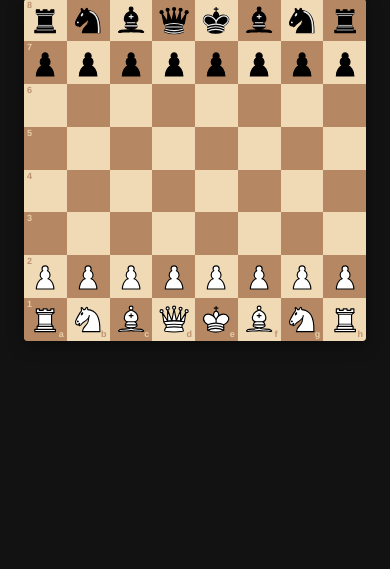
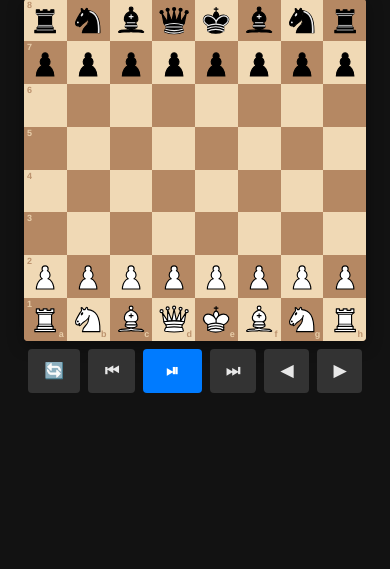
Before and after one commit to bauman-robotics/lichess_db_project, a Flask app: a page that uses web_app/templates/base.html in a window 390 px wide. Shown: the part 223-792 px from the top of the page. Run offline with Flask 3, Linux system fonts and the light colour scheme; a database or web service that is not in the repository returns one stand-in record (values such as "Sample title"); some libraries are stand-ins or nearby versions.

Commit message:
try to fix continue  Сломались кнопки на мобильной версии просмотра партии. Чиним

```diff
--- a/web_app/static/css/style.css
+++ b/web_app/static/css/style.css
@@ -1698,3 +1698,47 @@ thead.table-light th {
         /* height: 100%; ← убрать или оставить — layout и так растянется */
     }
 }
+
+/* ============================================
+   CONTROLS — мобильные стили
+   ============================================ */
+
+@media (max-width: 768px) {
+    .game-view-page .viewer-controls {
+        margin-top: 0;
+        padding: 8px 4px 4px 4px;
+        border-top: none;
+    }
+
+    /* Кнопки — растягиваются по ширине */
+    .game-view-page .viewer-controls .d-flex {
+        display: flex;
+        gap: 6px;
+        width: 100%;
+        flex-wrap: nowrap;
+    }
+
+    .game-view-page .viewer-controls .btn {
+        flex: 1 1 auto;
+        padding: 10px 0;
+        font-size: 16px;
+        min-width: 0;
+        min-height: 44px;
+        justify-content: center;
+        align-items: center;
+    }
+
+    .game-view-page .viewer-controls #viewPlay {
+        flex: 1.4 1 auto;
+    }
+
+    /* Счётчик — как в старом board-col */
+    .game-view-page .viewer-controls .viewer-move-counter {
+        display: block;
+        margin-top: 4px;
+    }
+
+    .game-view-page .viewer-controls .viewer-keyboard-hint {
+        display: none;
+    }
+}
--- a/web_app/templates/base.html
+++ b/web_app/templates/base.html
@@ -8,7 +8,7 @@
     <!-- Bootstrap CSS с темной темой -->
     <link href="https://cdn.jsdelivr.net/npm/bootstrap@5.3.0/dist/css/bootstrap.min.css" rel="stylesheet">
     <!-- Наши стили -->
-    <link href="/lichess-analyzer/static/css/style.css?v=54" rel="stylesheet">
+    <link href="/lichess-analyzer/static/css/style.css?v=55" rel="stylesheet">
     {% block extra_css %}{% endblock %}
 </head>
 <body>
--- a/web_app/templates/game_view.html
+++ b/web_app/templates/game_view.html
@@ -86,7 +86,7 @@
     <!-- закрытие .viewer-layout -->
 
     <!-- Кнопки навигации + счётчик — под layout, на всю ширину (только десктоп) -->
-    <div class="viewer-controls viewer-desktop-only">
+    <div class="viewer-controls">
         <div class="d-flex gap-2 justify-content-center flex-wrap">
             <button id="viewFlip"  class="btn btn-sm btn-secondary" title="Повернуть">🔄</button>
             <button id="viewFirst" class="btn btn-sm btn-secondary" title="В начало">⏮</button>
```
